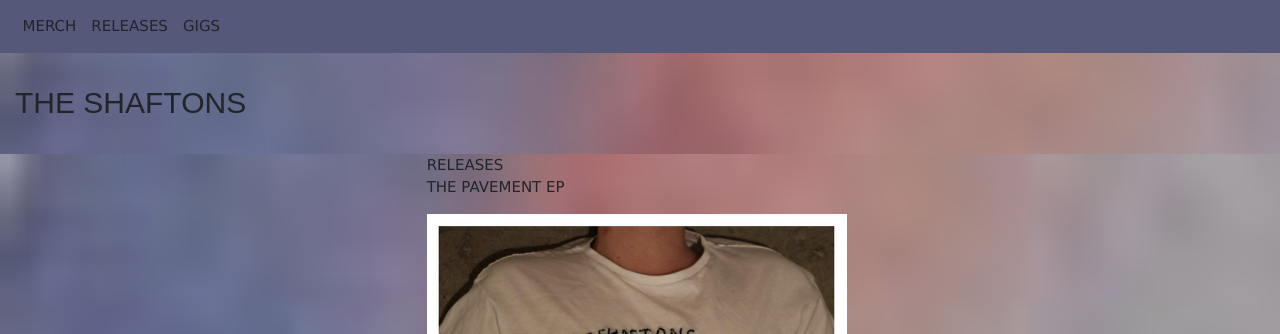
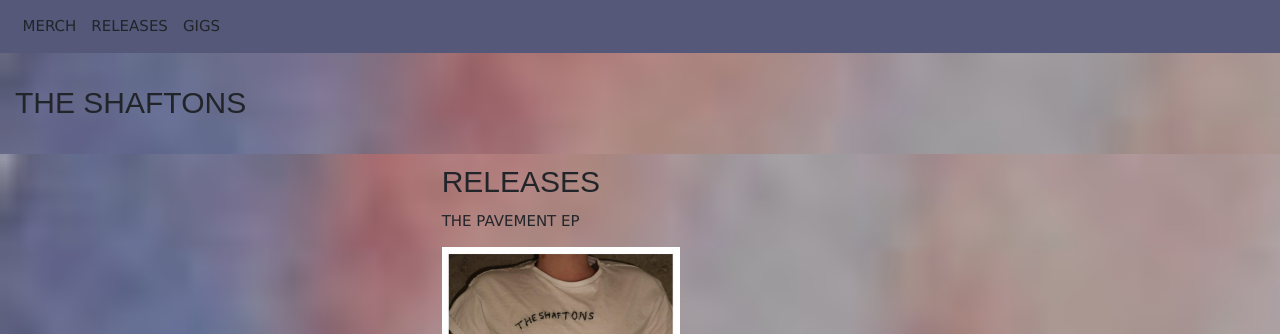
Before and after one commit to urpunktmeier/urpunktmeier.github.io, a plain HTML site: page index.html in a window 1280 px wide. Shown: the top 334 px of the page. Drawn offline with nearby package versions, Linux system fonts and the light colour scheme; some icons are missing.

Commit message:
initial commit

```diff
--- a/index.html
+++ b/index.html
@@ -91,10 +91,11 @@
 
     background-size: cover;">
  <div class="row">
-     <div class="col-sm-4" >
+     <div class="col-sm-4">
          </div>
-         <div class="col-sm-4>
-        <h2 id="p1" >
+         <div class="col-sm-4">
+
+        <h2 id="p1">
          RELEASES
         </h2>
         <p id="p2 align="center" >THE PAVEMENT EP</p>
```
